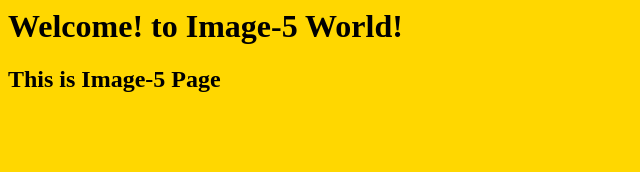
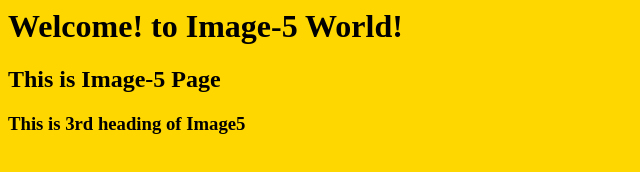
Before and after one commit to lahari104/multi-containers, a plain HTML site: page Image-5/index.html in a window 1280 px wide. Shown: the whole page, without its empty margins (0-640 px from the left). Drawn offline with Linux system fonts and the light colour scheme.

Commit message:
Updated index.html

```diff
--- a/Image-5/index.html
+++ b/Image-5/index.html
@@ -2,5 +2,6 @@
 
     <h1> Welcome! to Image-5 World! </h1>
     <h2> This is Image-5 Page </h2>
+    <h3> This is 3rd heading of Image5 </h3>
 
 </body>
```
Also changed, not shown: Image-6/index.html (+1 -1 lines).
